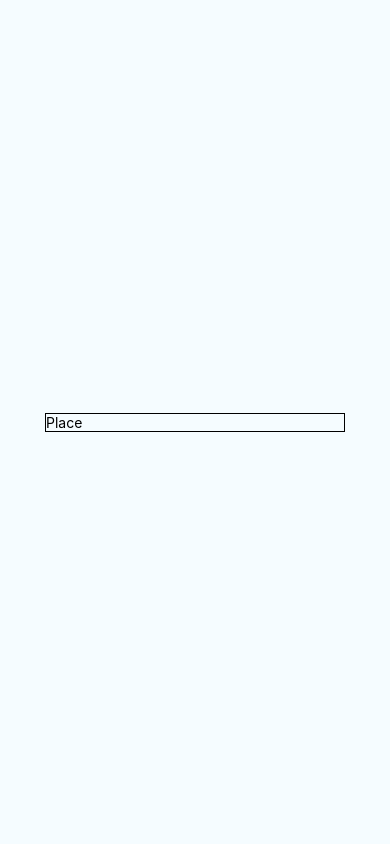
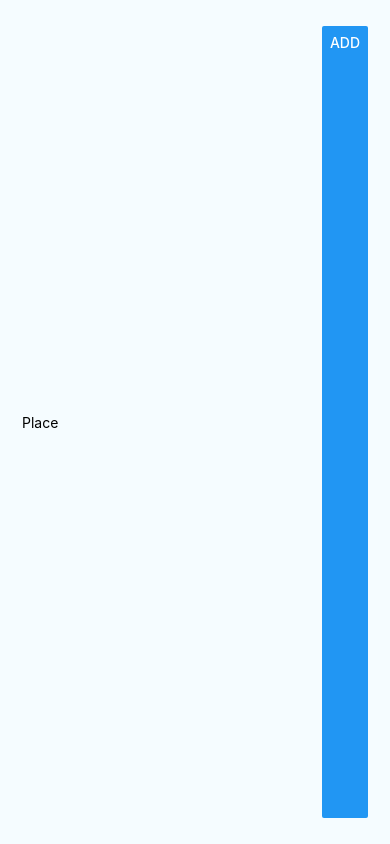
Before and after one commit to james-randolph-50/first-react-native-app, a React Native app: screen / in a window 390 px wide. Built offline with nearby package versions, Linux system fonts and the light colour scheme.

Commit message:
styling and button added

```diff
--- a/App.js
+++ b/App.js
@@ -7,7 +7,7 @@
  */
 
 import React, {Component} from 'react';
-import {Platform, StyleSheet, Text, View, TextInput} from 'react-native';
+import {Platform, StyleSheet, View, TextInput, Button} from 'react-native';
 
 const instructions = Platform.select({
   ios: 'Press Cmd+R to reload,\n' + 'Cmd+D or shake for dev menu',
@@ -31,12 +31,16 @@ export default class App extends Component<Props> {
   render() {
     return (
       <View style={styles.container}>
-        <TextInput
-        style={{width: 300, borderColor: "black", borderWidth: 1}}
-        placeholder="Place"
-        value={this.state.placeName}
-        onChangeText={this.placeNameChangedHandler
-        }/>
+        <View style={styles.inputContainer}>
+          <TextInput
+          style={{width: 300}}
+          placeholder="Place"
+          value={this.state.placeName}
+          onChangeText={this.placeNameChangedHandler
+          }/>
+          <Button title="Add"/>
+        </View>
+
       </View>
     );
   }
@@ -45,18 +49,14 @@ export default class App extends Component<Props> {
 const styles = StyleSheet.create({
   container: {
     flex: 1,
-    justifyContent: 'center',
+    padding: 26,
+    justifyContent: 'flex-start',
     alignItems: 'center',
     backgroundColor: '#F5FCFF',
   },
-  welcome: {
-    fontSize: 20,
-    textAlign: 'center',
-    margin: 10,
-  },
-  instructions: {
-    textAlign: 'center',
-    color: '#333333',
-    marginBottom: 5,
-  },
+  inputContainer: {
+    flex: 1,
+    flexDirection: "row",
+    justifyContent: "soace-between"
+  }
 });
```
